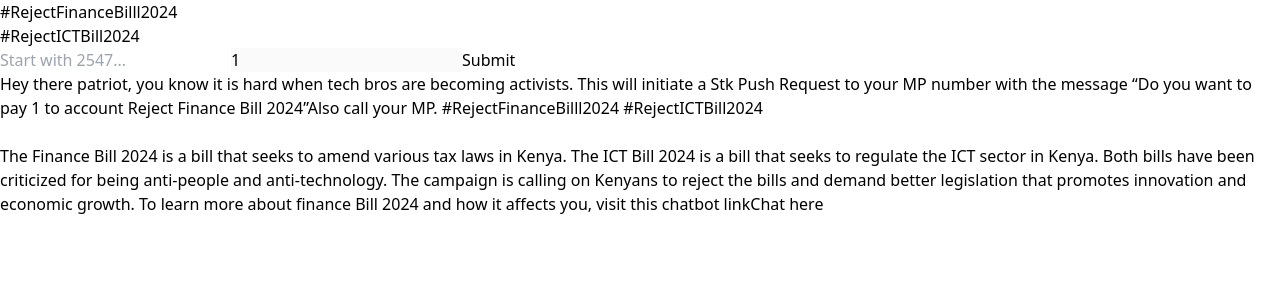
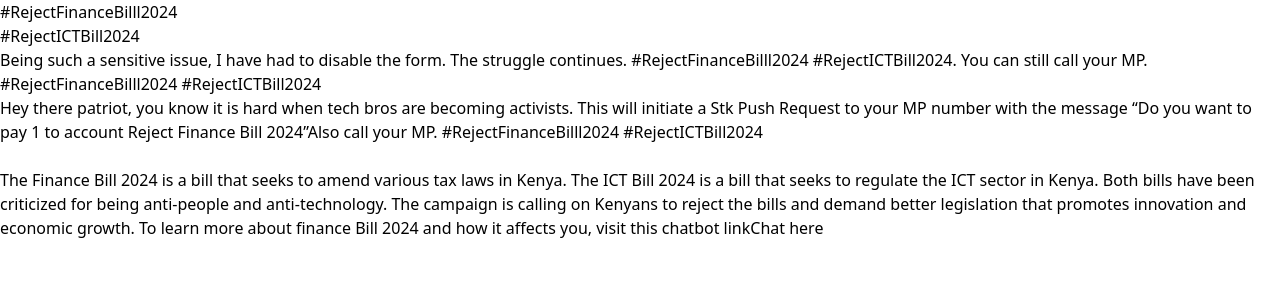
Before and after one commit to Domains18/SafaricomDarajaFrontEnd, a React (Vite) app: page / in a window 1280 px wide. Shown: the top 300 px of the page. Built offline with nearby package versions, Linux system fonts and the light colour scheme.

Commit message:
chore: Disable form submission and provide information about the Finance Bill 2024 and ICT Bill 2024

```diff
--- a/src/App.tsx
+++ b/src/App.tsx
@@ -65,7 +65,7 @@ function App() {
         #RejectICTBill2024
       </h1>
       <div className="w-full max-w-md">
-        <form className="flex flex-col items-center" onSubmit={handleSubmit}>
+        {/* <form className="flex flex-col items-center" onSubmit={handleSubmit}>
           <input
             className="border-2 border-gray-500 rounded-md p-2 m-2 text-black w-full"
             type="text"
@@ -97,7 +97,10 @@ function App() {
               <div className="animate-spin rounded-full h-16 w-16 border-t-2 border-b-2 border-white"></div>
             </div>
           )}
-        </form>
+        </form> */}
+        <p className="text-center border p-3 ">
+          Being such a sensitive issue, I have had to disable the form. The struggle continues. #RejectFinanceBilll2024 #RejectICTBill2024. You can still call your MP. #RejectFinanceBilll2024 #RejectICTBill2024
+        </p>
       </div>
       <div className="mt-8 lg:w-1/2">
         <p className="text-center border p-3 ">
```
